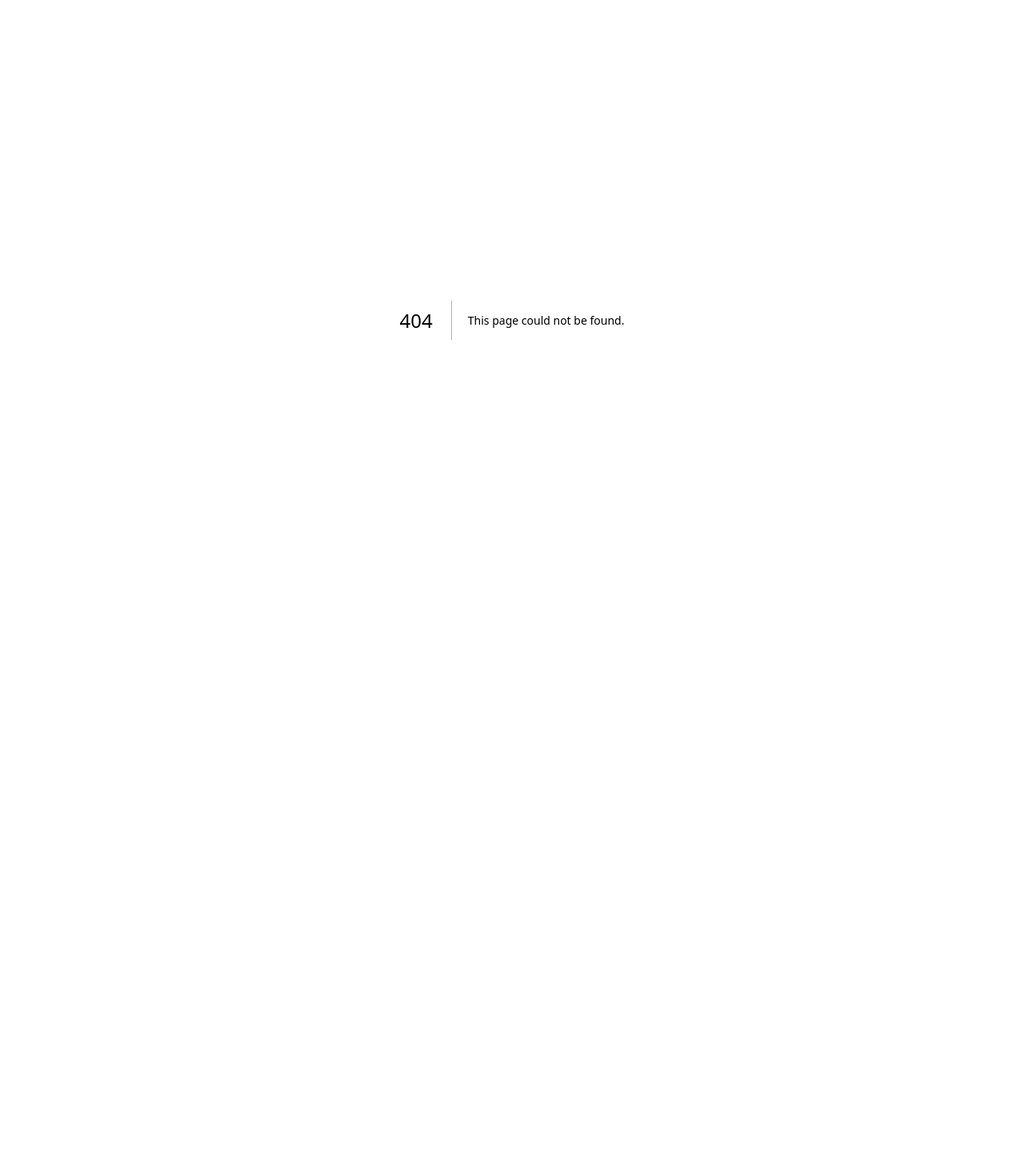
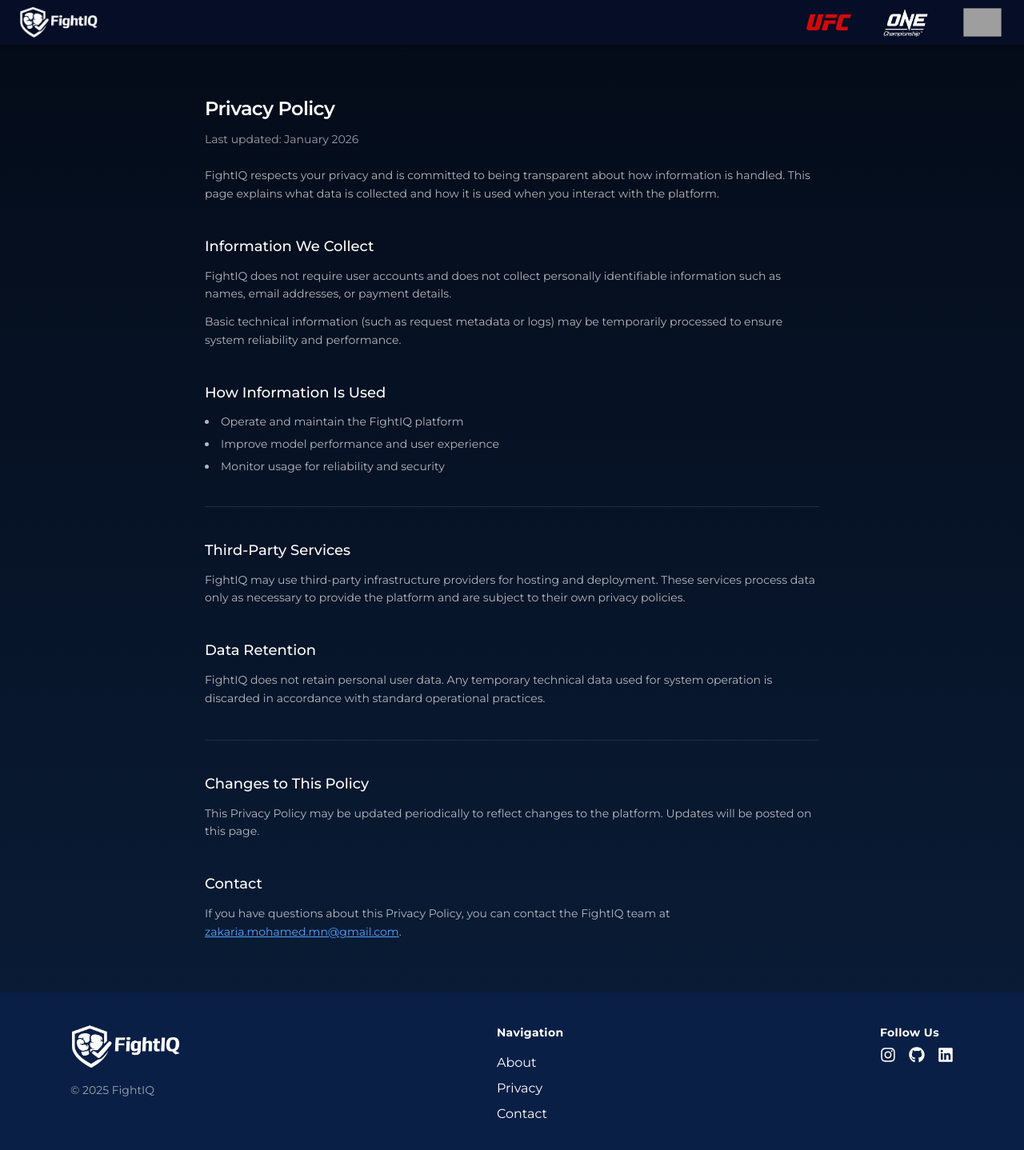
Before and after one commit to zaki-moh/FightIQ, a Next.js app in the folder sports-predictor-frontend/: page /privacy in a window 1280 px wide. Before the commit this address had no page. Shown: the top 1438 px of the page at 80% size. Before the commit the page ends 800 px from the top, so only its background shows below. Built offline with nearby package versions, Linux system fonts and the light colour scheme; grey boxes are pictures that could not be loaded.

Commit message:
contact modal and privacy page

```diff
--- /dev/null
+++ b/sports-predictor-frontend/app/(root)/privacy/page.tsx
@@ -0,0 +1,111 @@
+import React from 'react'
+
+const PrivacyPage = () => {
+  return (
+    <main className="min-h-screen text-white px-6 py-16">
+      <div className="mx-auto max-w-3xl">
+        <h1 className="text-2xl font-semibold tracking-tight">
+          Privacy Policy
+        </h1>
+
+        <p className="mt-3 text-sm text-white/60">
+          Last updated: January 2026
+        </p>
+
+        <p className="mt-6 text-sm text-white/70 leading-relaxed">
+          FightIQ respects your privacy and is committed to being transparent
+          about how information is handled. This page explains what data is
+          collected and how it is used when you interact with the platform.
+        </p>
+
+        <section className="mt-10">
+          <h2 className="text-lg font-medium">
+            Information We Collect
+          </h2>
+
+          <p className="mt-3 text-sm text-white/70 leading-relaxed">
+            FightIQ does not require user accounts and does not collect
+            personally identifiable information such as names, email addresses,
+            or payment details.
+          </p>
+
+          <p className="mt-3 text-sm text-white/70 leading-relaxed">
+            Basic technical information (such as request metadata or logs) may
+            be temporarily processed to ensure system reliability and
+            performance.
+          </p>
+        </section>
+
+        <section className="mt-10">
+          <h2 className="text-lg font-medium">
+            How Information Is Used
+          </h2>
+
+          <ul className="mt-3 space-y-2 text-sm text-white/70 list-disc list-inside">
+            <li>Operate and maintain the FightIQ platform</li>
+            <li>Improve model performance and user experience</li>
+            <li>Monitor usage for reliability and security</li>
+          </ul>
+        </section>
+
+        <div className="mt-10 border-t border-white/10" />
+
+        <section className="mt-10">
+          <h2 className="text-lg font-medium">
+            Third-Party Services
+          </h2>
+
+          <p className="mt-3 text-sm text-white/70 leading-relaxed">
+            FightIQ may use third-party infrastructure providers for hosting
+            and deployment. These services process data only as necessary to
+            provide the platform and are subject to their own privacy policies.
+          </p>
+        </section>
+
+        <section className="mt-10">
+          <h2 className="text-lg font-medium">
+            Data Retention
+          </h2>
+
+          <p className="mt-3 text-sm text-white/70 leading-relaxed">
+            FightIQ does not retain personal user data. Any temporary technical
+            data used for system operation is discarded in accordance with
+            standard operational practices.
+          </p>
+        </section>
+
+        <div className="mt-10 border-t border-white/10" />
+
+        <section className="mt-10">
+          <h2 className="text-lg font-medium">
+            Changes to This Policy
+          </h2>
+
+          <p className="mt-3 text-sm text-white/70 leading-relaxed">
+            This Privacy Policy may be updated periodically to reflect changes
+            to the platform. Updates will be posted on this page.
+          </p>
+        </section>
+
+        <section className="mt-10">
+          <h2 className="text-lg font-medium">
+            Contact
+          </h2>
+
+          <p className="mt-3 text-sm text-white/70 leading-relaxed">
+            If you have questions about this Privacy Policy, you can contact
+            the FightIQ team at{" "}
+            <a
+              href="mailto:zakaria.mohamed.mn@gmail.com"
+              className="text-blue-400 hover:text-blue-300 underline"
+            >
+              zakaria.mohamed.mn@gmail.com
+            </a>.
+          </p>
+        </section>
+      </div>
+    </main>
+  )
+}
+
+export default PrivacyPage
--- a/sports-predictor-frontend/app/(root)/ufc/page.tsx
+++ b/sports-predictor-frontend/app/(root)/ufc/page.tsx
@@ -20,6 +20,7 @@ type PredictionResult = {
 const MMA = () => {
   const [fighterA, setFighterA] = useState('')
   const [fighterB, setFighterB] = useState('')
+  const [error, setError] = useState<string | null>(null)
 
   const [selectedA, setSelectedA] = useState<string | null>(null)
   const [selectedB, setSelectedB] = useState<string | null>(null)
@@ -31,6 +32,7 @@ const MMA = () => {
 
   useEffect(() => {
     setResult(null)
+    setError(null)
     setIsDirty(true)
   }, [fighterA, fighterB])
 
@@ -67,23 +69,32 @@ const MMA = () => {
 
   const handlePredict = async () => {
     setLoading(true)
+    setResult(null)
+    setError(null)
+
+    const API_URL = process.env.NEXT_PUBLIC_API_URL
 
     try {
-      const response = await fetch('http://localhost:8000/predict', {
+      const response = await fetch(`${API_URL}/predict`, {
         method: 'POST',
         headers: { 'Content-Type': 'application/json' },
         body: JSON.stringify({ fighterA, fighterB }),
       })
-      const data = await response.json()
 
       if (!response.ok) {
-        throw new Error(data.detail || 'Prediction failed')
+        throw new Error('Prediction unavailable')
       }
 
+      const data = await response.json()
       setResult(data)
       setIsDirty(false)
-    } catch (error) {
-      console.error('Error predicting fight:', error)
+
+    } catch (err) {
+      console.error('Prediction request failed:', err)
+
+      setError(
+        'We couldn’t generate a prediction right now. Please try again shortly.'
+      )
     } finally {
       setLoading(false)
     }
@@ -159,7 +170,12 @@ const MMA = () => {
             />
           </div>
         )}
-        {result && (
+        {error && !result && (
+          <p className="mt-6 mx-auto max-w-md rounded-lg border border-white/10 bg-white/5 px-4 py-3 text-sm text-white/80">
+            {error}
+          </p>
+        )}
+        {result && !error && (
           <PredictionExplanation name={result.winner} explanation={result.explanation}/>
         )}
       </section>
--- a/sports-predictor-frontend/components/ui/Footer.tsx
+++ b/sports-predictor-frontend/components/ui/Footer.tsx
@@ -20,7 +20,7 @@ const Footer = () => {
             height={366}
           className="h-14 w-auto object-top"
         />
-        <p className="text-sm text-white/60">© 2025 SportaAI</p>
+        <p className="text-sm text-white/60">© 2025 FightIQ</p>
       </div>
       <div>
         <FooterItems />
--- a/sports-predictor-frontend/components/ui/FooterItems.tsx
+++ b/sports-predictor-frontend/components/ui/FooterItems.tsx
@@ -2,36 +2,43 @@
 import Link from 'next/link'
 import React, { useState } from 'react'
 import AboutModal from './aboutModal';
+import ContactModal from './contactModal';
 
 const FooterItems = () => {
     const [aboutOpen, setAboutOpen] = useState(false)
+    const [contactOpen, setContactOpen] = useState(false)
 
     return (
         <ul className="flex flex-col gap-2 font-light">
             <li className="font-bold mb-2 tracking-wide text-sm">Navigation</li>
 
             <li>
-                <Link href="/" onClick={() => setAboutOpen(true)} className="hover:text-gray-300 transition">
+                <div onClick={() => setAboutOpen(true)} className="hover:text-gray-300 transition cursor-pointer">
                     About
-                </Link>
+                </div>
             </li>
 
             <li>
-                <Link href="/" className="hover:text-gray-300 transition">
+                <Link href="/privacy" className="hover:text-gray-300 transition cursor-pointer">
                     Privacy
                 </Link>
             </li>
 
             <li>
-                <Link href="/" className="hover:text-gray-300 transition">
+                <div onClick={() => setContactOpen(true)} className="hover:text-gray-300 transition cursor-pointer">
                     Contact
-                </Link>
+                </div>
             </li>
 
             <AboutModal
                 open={aboutOpen}
                 onClose={() => setAboutOpen(false)}
             />
+            <ContactModal
+                open={contactOpen}
+                onClose={() => setContactOpen(false)}
+            />
+
         </ul>
     );
 };
--- a/sports-predictor-frontend/components/ui/aboutModal.tsx
+++ b/sports-predictor-frontend/components/ui/aboutModal.tsx
@@ -30,7 +30,11 @@ const AboutModal = ({ open, onClose }: AboutModalProps) => {
           UFC supported. Additional promotions in development.
         </p>
 
-        <div className="mt-5">
+        <p className="mt-5 text-[9px] text-white/50 italic">
+          For informational purposes only. Not intended for wagering or betting.
+        </p>
+
+        <div className="mt-6">
           <Button onClick={onClose} variant="secondary">
             Close
           </Button>
--- /dev/null
+++ b/sports-predictor-frontend/components/ui/contactModal.tsx
@@ -0,0 +1,51 @@
+import React from 'react'
+import Button from './Button'
+
+interface ContactModalProps {
+  open: boolean
+  onClose: () => void
+}
+
+const contactModal = ({
+    open,
+    onClose,
+}:ContactModalProps) => {
+
+  if (!open) return null
+
+  return (
+<div className="fixed inset-0 z-50 flex items-center justify-center">
+      <div
+        className="absolute inset-0 bg-black/60"
+        onClick={onClose}
+      />
+
+      <div className="relative z-10 w-full max-w-sm rounded-lg bg-[#0b1220] border border-white/10 p-5 text-center">
+        <h2 className="text-lg font-semibold text-white tracking-tight">
+          Contact
+        </h2>
+
+        {/* Description */}
+        <p className="mt-3 text-sm text-white/70 leading-relaxed">
+          Have a question, feedback, or suggestion about FightIQ?
+          Feel free to reach out.
+        </p>
+
+        <a
+          href="mailto:zakaria.mohamed.mn@gmail.com"
+          className="mt-4 block text-sm text-blue-400 hover:text-blue-300 underline"
+        >
+          zakaria.mohamed.mn@gmail.com
+        </a>
+
+        <div className="mt-6">
+          <Button onClick={onClose} variant="secondary">
+            Close
+          </Button>
+        </div>
+      </div>
+    </div>
+  )
+}
+
+export default contactModal
```
Also changed, not shown: 2 other files (tests, documents, lock files or other folders).
